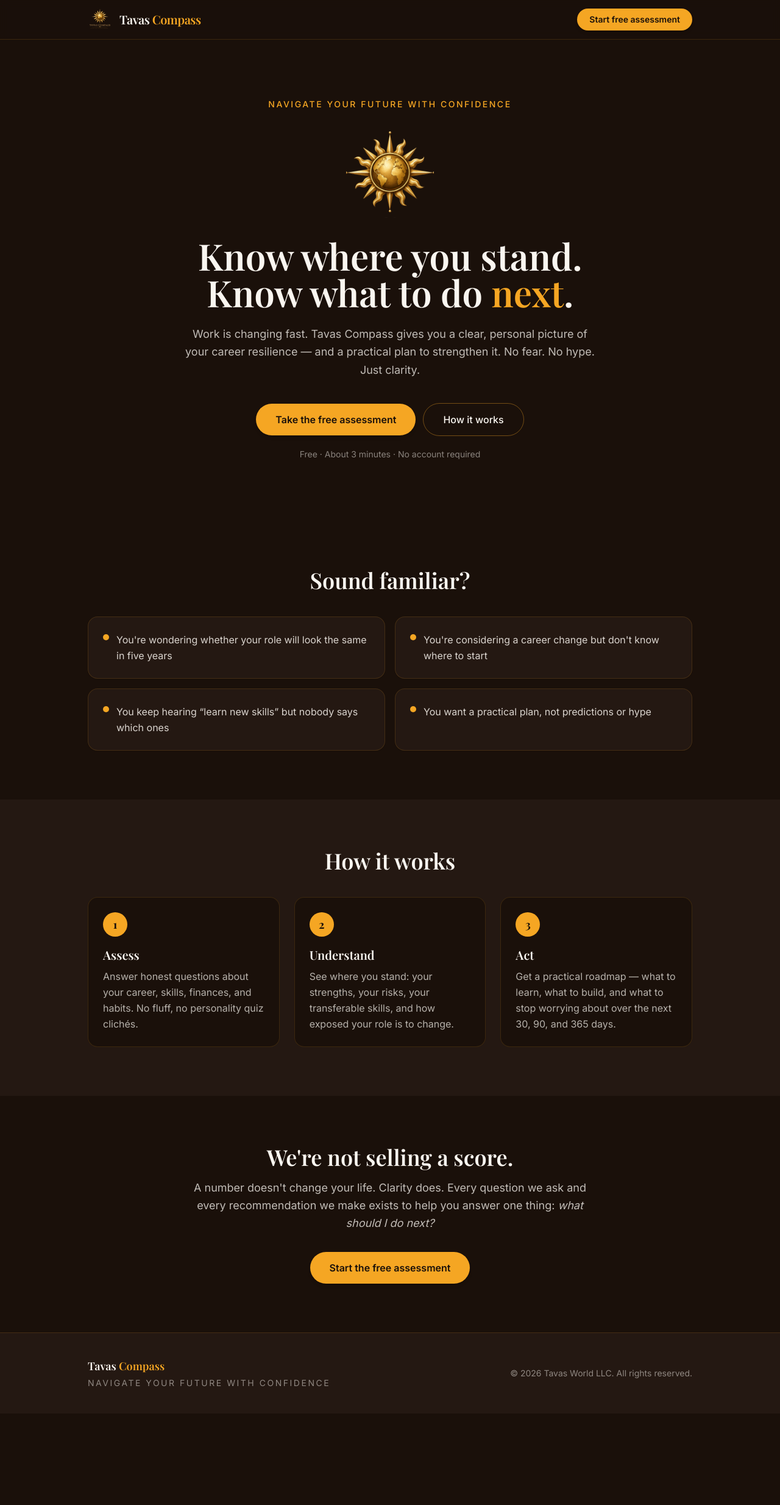
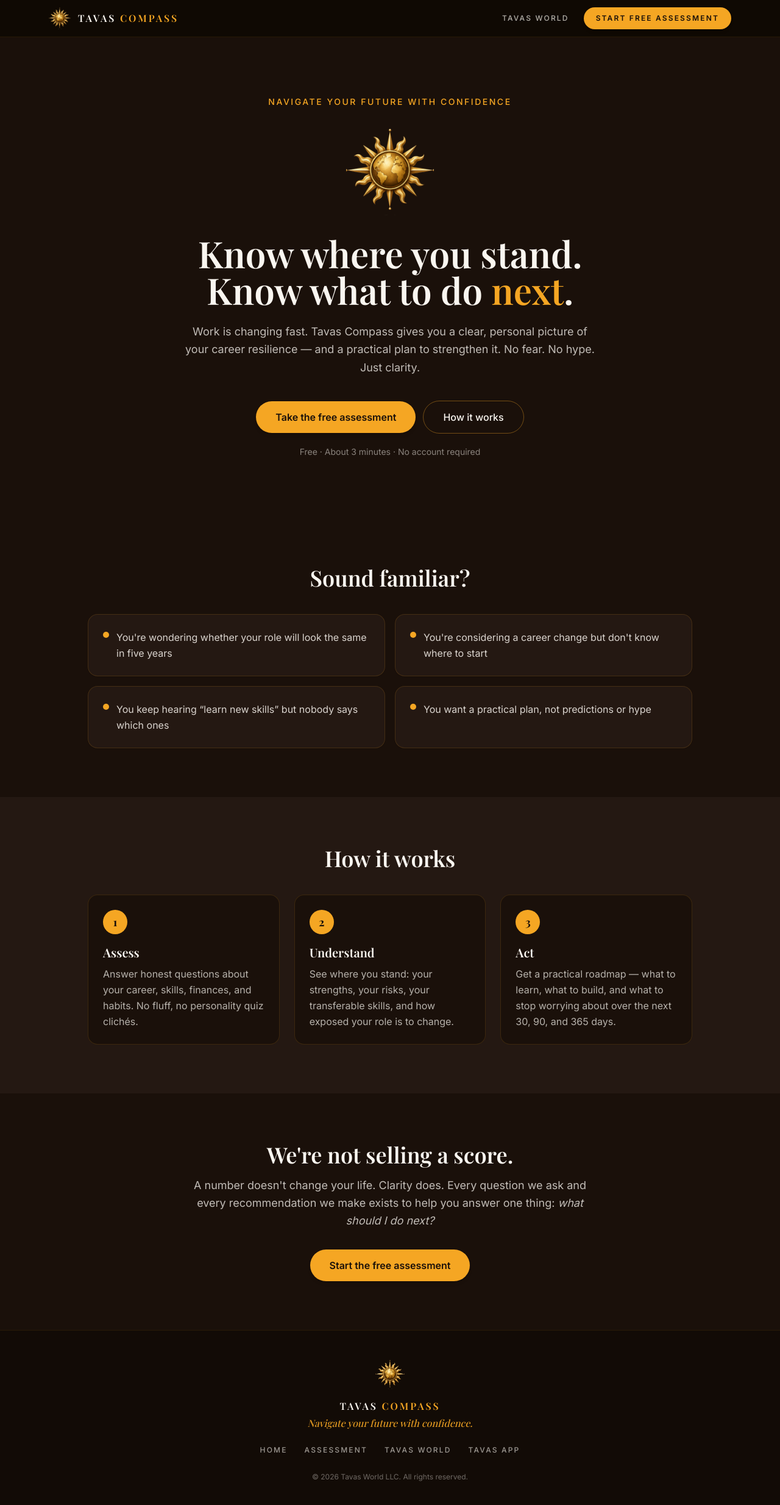
Before and after one commit to saracmorell/tavascompass, a React (Vite) app: page / in a window 1280 px wide. Shown: the top 2468 px of the page at 61% size. Before the commit the page ends 2318 px from the top, so only its background shows below. Built offline with nearby package versions, Linux system fonts and the light colour scheme; no server answers.

Commit message:
Update Layout.tsx

```diff
--- a/src/components/Layout.tsx
+++ b/src/components/Layout.tsx
@@ -1,4 +1,16 @@
 import { Link, Outlet, useLocation } from "react-router-dom";
+
+function Emblem({ size }: { size: string }) {
+  return (
+    <span className={`block overflow-hidden rounded-full ${size}`}>
+      <img
+        src="/TCLogoTrans.png"
+        alt=""
+        className="w-[160%] max-w-none -ml-[30%] -mt-[12%]"
+      />
+    </span>
+  );
+}
 
 export default function Layout() {
   const { pathname } = useLocation();
@@ -6,19 +18,30 @@ export default function Layout() {
 
   return (
     <div className="flex min-h-screen flex-col">
-      <header className="sticky top-0 z-20 border-b border-gold/15 bg-night/90 backdrop-blur">
-        <div className="mx-auto flex max-w-5xl items-center justify-between px-4 py-3">
+      <header className="sticky top-0 z-20 border-b border-gold/10 bg-[#0F0A04]/95 backdrop-blur">
+        <div className="mx-auto flex max-w-6xl items-center justify-between px-4 py-3">
           <Link to="/" className="flex items-center gap-3">
-            <img src="/TCLogoTrans.png" alt="Tavas Compass" className="h-10 w-10 object-contain" />
-            <span className="font-display text-xl font-semibold tracking-tight">
+            <Emblem size="h-9 w-9" />
+            <span className="font-display text-sm font-semibold uppercase tracking-luxe sm:text-base">
               Tavas <span className="text-gold">Compass</span>
             </span>
           </Link>
+          <nav className="flex items-center gap-6">
+            <a
+              href="https://www.tavasworld.com"
+              className="hidden text-xs font-medium uppercase tracking-luxe text-cream/70 transition hover:text-gold sm:block"
+            >
+              Tavas World
+            </a>
             {!inFlow && (
-            <Link to="/assessment" className="btn-gold !px-5 !py-2 text-sm">
-              Start free assessment
+              <Link
+                to="/assessment"
+                className="btn-gold !px-5 !py-2.5 !text-xs font-semibold uppercase tracking-luxe"
+              >
+                Start Free Assessment
               </Link>
             )}
+          </nav>
         </div>
       </header>
 
@@ -26,21 +49,26 @@ export default function Layout() {
         <Outlet />
       </main>
 
-      <footer className="border-t border-gold/15 bg-espresso">
-        <div className="mx-auto max-w-5xl px-4 py-10">
-          <div className="flex flex-col items-start justify-between gap-6 sm:flex-row sm:items-center">
-            <div>
-              <p className="font-display text-lg font-semibold">
+      <footer className="border-t border-gold/10 bg-[#120B06]">
+        <div className="mx-auto max-w-5xl px-4 py-12 text-center">
+          <div className="mx-auto flex justify-center">
+            <Emblem size="h-12 w-12" />
+          </div>
+          <p className="mt-4 font-display text-base font-semibold uppercase tracking-luxe">
             Tavas <span className="text-gold">Compass</span>
           </p>
-              <p className="mt-1 text-sm uppercase tracking-luxe text-cream/50">
-                Navigate your future with confidence
+          <p className="mt-1 font-display italic text-gold/90">
+            Navigate your future with confidence.
           </p>
-            </div>
-            <p className="text-sm text-cream/50">
+          <nav className="mt-6 flex flex-wrap items-center justify-center gap-x-7 gap-y-3 text-xs font-medium uppercase tracking-luxe text-cream/60">
+            <Link to="/" className="transition hover:text-gold">Home</Link>
+            <Link to="/assessment" className="transition hover:text-gold">Assessment</Link>
+            <a href="https://www.tavasworld.com" className="transition hover:text-gold">Tavas World</a>
+            <a href="https://tavas.app" className="transition hover:text-gold">Tavas App</a>
+          </nav>
+          <p className="mt-7 text-xs text-cream/40">
             © {new Date().getFullYear()} Tavas World LLC. All rights reserved.
           </p>
-          </div>
         </div>
       </footer>
     </div>
```
Lines whose indentation alone changed are shown as unchanged.
